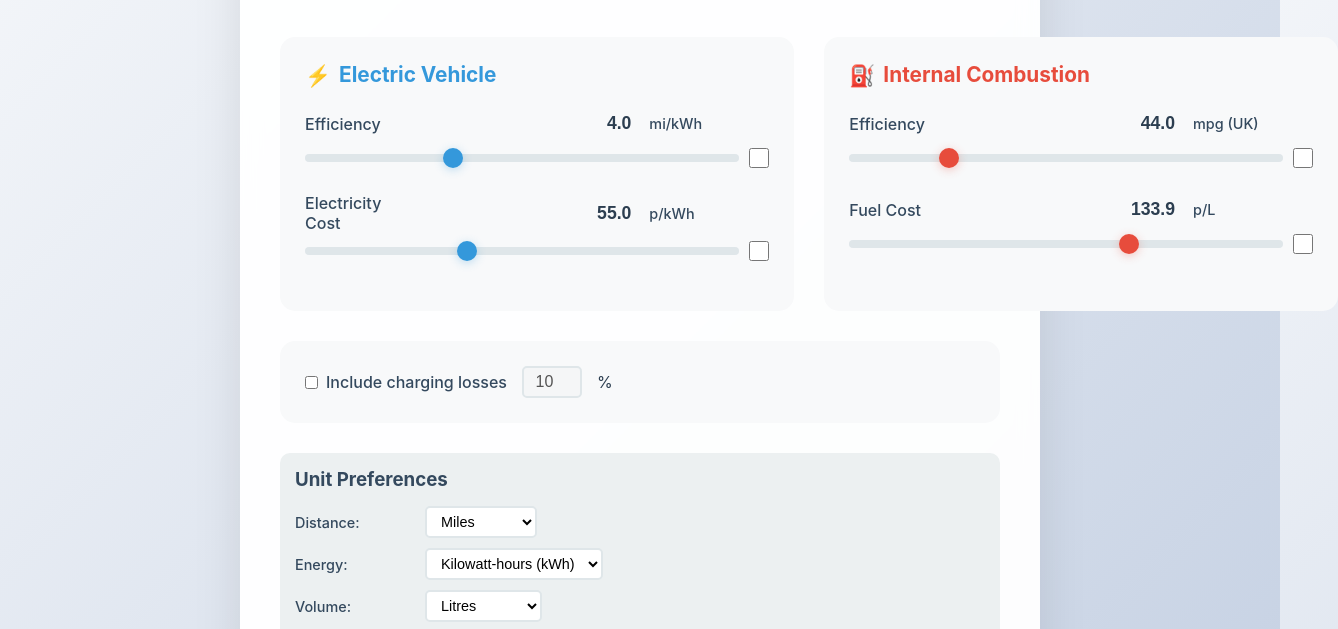
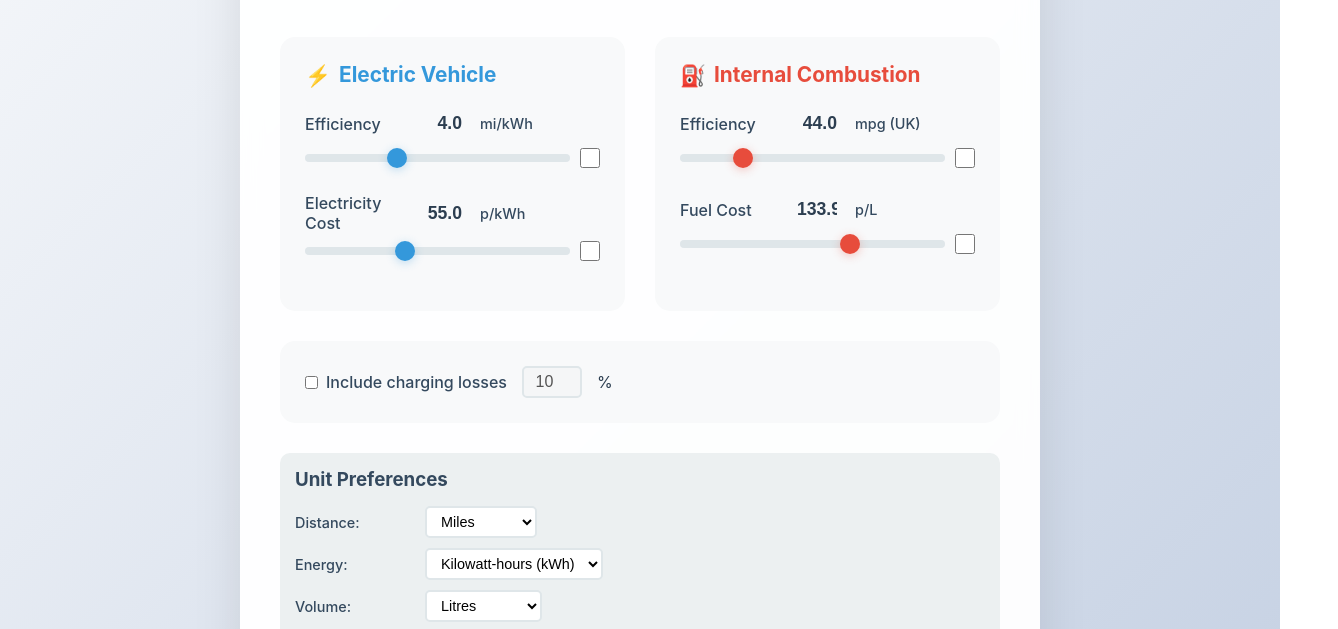
Before and after one commit to citi94/evcompare, a plain HTML site: page index.html in a window 1280 px wide. Shown: the part 143-772 px from the top of the page, 1338 px wide, since content can reach past the window. Drawn offline with Linux system fonts and the light colour scheme.

Commit message:
Box Size

```diff
--- a/index.html
+++ b/index.html
@@ -212,7 +212,7 @@
             font-weight: 700;
             font-size: 1.1em;
             color: #2c3e50;
-            min-width: 100px;
+            width: 60px;
             text-align: right;
             border: 2px solid transparent;
             border-radius: 5px;
```
